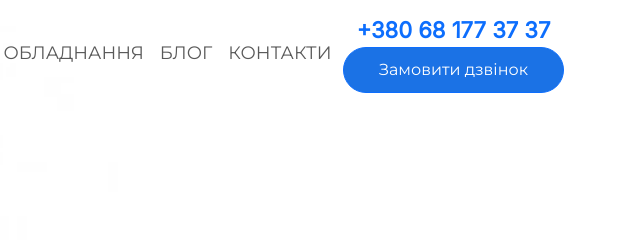
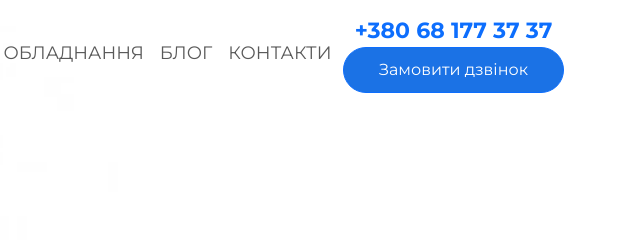
Before and after one commit to dobrolab/lpg, a plain HTML site: page index.html in a window 1280 px wide. Shown: the top 240 px of the page, 622-1262 px from the left. Drawn offline with Linux system fonts and the light colour scheme.

Commit message:
css fix 2 phone

```diff
--- a/css/_header.sass
+++ b/css/_header.sass
@@ -22,6 +22,7 @@ header
 		text-align: center
 		a
 			font-weight: bold
+			font-family: $f1
 			font-size: 22px
 			text-decoration: none
 
```
Also changed, not shown: css/styles.css, 1 other file.
